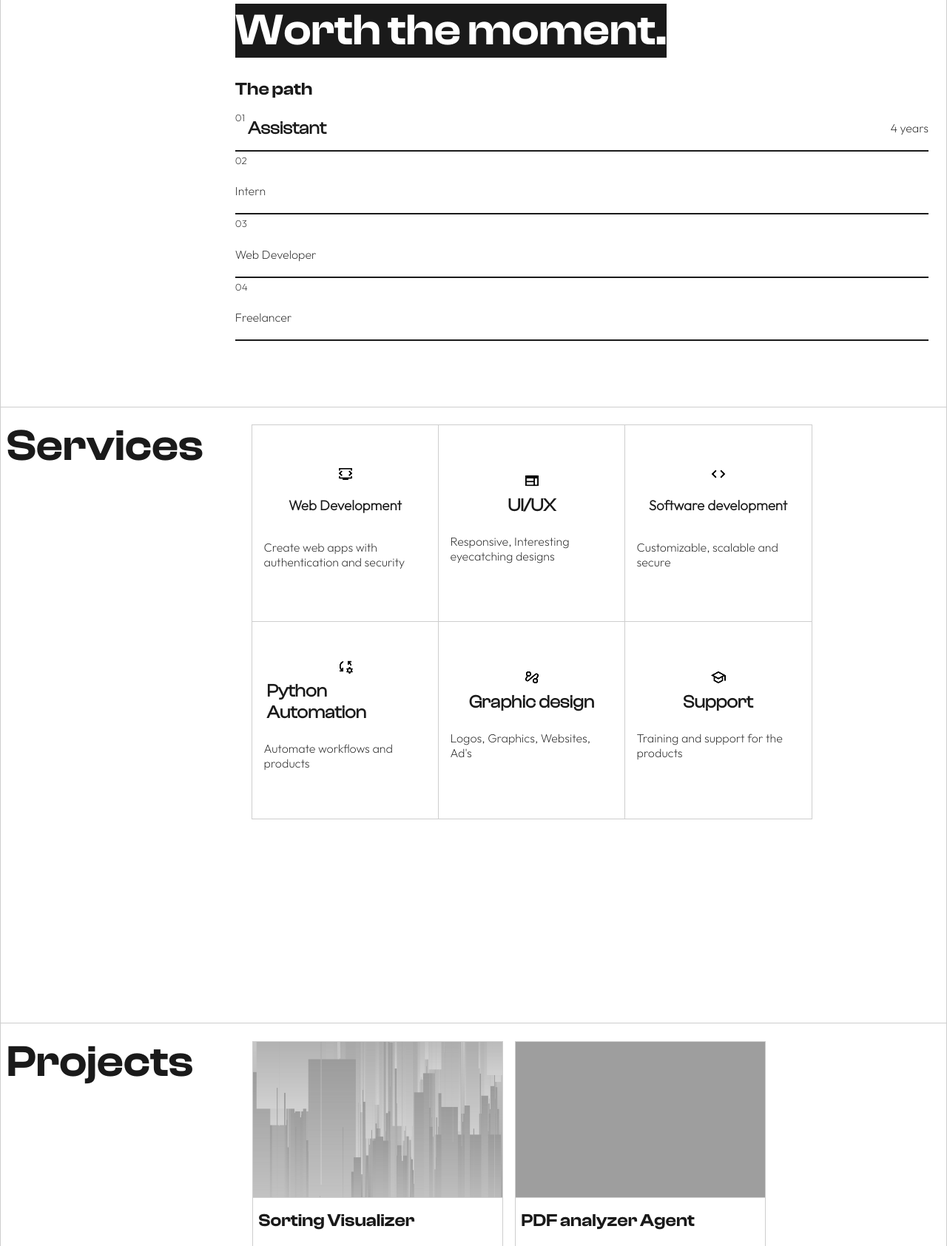
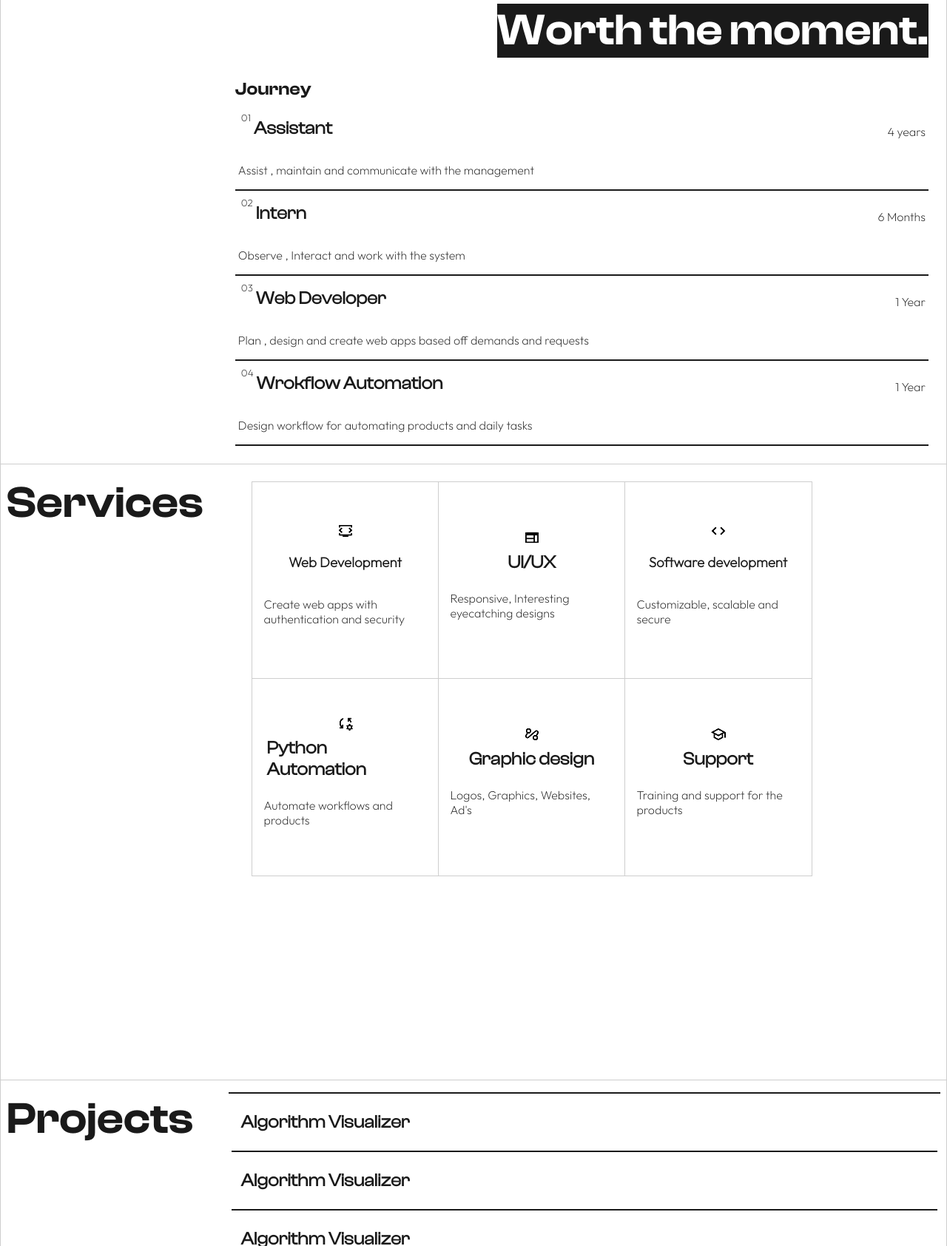
Before and after one commit to afthab8990/Portfolio-V2, a plain HTML site: page home.html in a window 1280 px wide. Shown: the part 1115-2800 px from the top of the page at 74% size. Drawn offline with Linux system fonts and the light colour scheme; grey boxes are pictures that could not be loaded.

Commit message:
Changes to projects

```diff
--- a/common.css
+++ b/common.css
@@ -298,7 +298,7 @@ footer ul{
     width: 100%;
     height: 200%;
     z-index: -1;
-    transition: bottom 0.5s ease;
+    transition: bottom 0.3s ease;
     border-top-left-radius: 80%;
     border-top-right-radius: 80%;
 }
@@ -313,7 +313,6 @@ footer ul{
 
 .flow-inv {
     font-size: 16px;
-    padding: 4px 0px;
     display: flex;
     justify-content: start;
     background: none;
@@ -336,7 +335,7 @@ footer ul{
     width: 100%;
     height: 200%;
     z-index: -1;
-    transition: bottom 0.5s ease;
+    transition: bottom 0.3s ease;
     border-top-left-radius: 80%;
     border-top-right-radius: 80%;
 }
--- a/home.css
+++ b/home.css
@@ -78,7 +78,16 @@
     justify-content: flex-end;
 }
 
+.punch{
+    display: flex;
+    flex-direction: column;
+    align-items: end;
+}
+
 .exp{
+    display: flex;
+    padding: 0px 4px;
+    flex-direction: column;
     border-top: 2px solid var(--color-light);
     border-bottom: 2px solid var(--color-light);
 
@@ -92,6 +101,7 @@
 }
 
 .exp-place{
+    padding: 8px 4px;
     display: flex;
 }
 
@@ -190,6 +200,26 @@
     align-items: start;
 }
 
+.pro-sec{
+    width: 80%;
+}
+
+.pro-set{
+    display: flex;
+    padding: 0px 4px;
+    flex-direction: column;
+    border-top: 2px solid var(--color-light);
+    border-bottom: 2px solid var(--color-light);
+
+
+}
+
+.pro{
+    border-bottom: 2px solid var(--color-light);
+    padding: 16px 8px;
+}
+
+/*
 .pros{
     background-color: var(--color-dark);
     display: grid;
@@ -238,7 +268,7 @@
     padding: 4px 8px;
     height: 30px;
     width: auto;
-}
+} */
 
 /* Projects end */
 
--- a/home.html
+++ b/home.html
@@ -42,16 +42,16 @@
     </section>
     <section class="about" id="about">
         <div class="heading">
-            <p>About Me</p>
+            <p>About</p>
         </div>
         <div class="hero-about">
-            <p class="showup">
+            <p class="punch showup">
                 <span class="punchlines">Mixing tech with design.</span>
                 <span class="punchlines">Posters, Logos, Web pages.</span>
                 <span class="punchlines">Making every glance.</span>
                 <span class="punchlines">Worth the moment.</span>
             </p>
-            <h1>The path</h1>
+            <h1>Journey</h1>
             <div class="exp flow-inv">
                 <div class="exp-det">
                     <div class="exp-place">
@@ -61,40 +61,47 @@
                         <p>4 years</p>
                     </div>
                 </div>
+                <p>Assist , maintain and communicate with the management</p>
+
             </div>
             <div class="exp flow-inv">
                 <div class="exp-det">
                     <div class="exp-place">
-                        <span><sup>02</sup><p>Intern</p></span>
+                       <sup>02</sup><h2>Intern</h2>
                     </div>
-                    <div class="exp-info">
+                    <div class="exp-year">
+                        <p>6 Months</p>
+                    </div>
 
-                    </div>
-                    <div class="exp-year"></div>
                 </div>
+                <p>Observe , Interact and work with the system</p>
             </div>
             <div class="exp flow-inv">
                 <div class="exp-det">
                     <div class="exp-place">
-                        <span><sup>03</sup><p>Web Developer</p></span>
+                       <sup>03</sup><h2>Web Developer</h2>
                     </div>
-                    <div class="exp-info">
+                    <div class="exp-year">
+                        <p>1 Year</p>
+                    </div>
 
-                    </div>
-                    <div class="exp-year"></div>
                 </div>
+                <p>Plan , design and create web apps based off demands and requests</p>
             </div>
             <div class="exp flow-inv">
                 <div class="exp-det">
                     <div class="exp-place">
-                        <span><sup>04</sup><p>Freelancer</p></span>
+                       <sup>04</sup><h2>Wrokflow Automation</h2>
                     </div>
-                    <div class="exp-info">
+                    <div class="exp-year">
+                        <p>1 Year</p>
+                    </div>
 
-                    </div>
-                    <div class="exp-year"></div>
                 </div>
+                <p>Design workflow for automating products and daily tasks</p>
             </div>
+
+
             <!-- <div class="skill-grid">
                 <div class="skill-card">
                     <img class="icons" src="./icons/python.png" alt="">
@@ -193,7 +200,24 @@
         <div class="heading">
             <p>Projects</p>
         </div>
-        <div class="pros">
+        <div class="pro-sec">
+            <div class="pro-set">
+                <div class="pro">
+                    <h2>Algorithm Visualizer</h2>
+                </div>
+                <div class="pro">
+                    <h2>Algorithm Visualizer</h2>
+                </div>
+                <div class="pro">
+                    <h2>Algorithm Visualizer</h2>
+                </div>
+                <div class="pro">
+                    <h2>Algorithm Visualizer</h2>
+                </div>
+
+            </div>
+        </div>
+        <!-- <div class="pros">
             <div class="pro-card">
                 <div class="pro-pic">
                     <img class="p-img" src="./images/algorithm.jpg" alt="">
@@ -257,7 +281,7 @@
                 </div>
             </div>
 
-        </div>
+        </div> -->
     </section>
     <section id="contact" class="contact">
          <div class="heading">
--- a/scroller.css
+++ b/scroller.css
@@ -18,7 +18,7 @@
     width: 2px;
     height: 100%;
     z-index: -1;
-    transition: 0.5s width;
+    transition: 0.8s width;
 }
 
 .punchlines.showlef{
```
